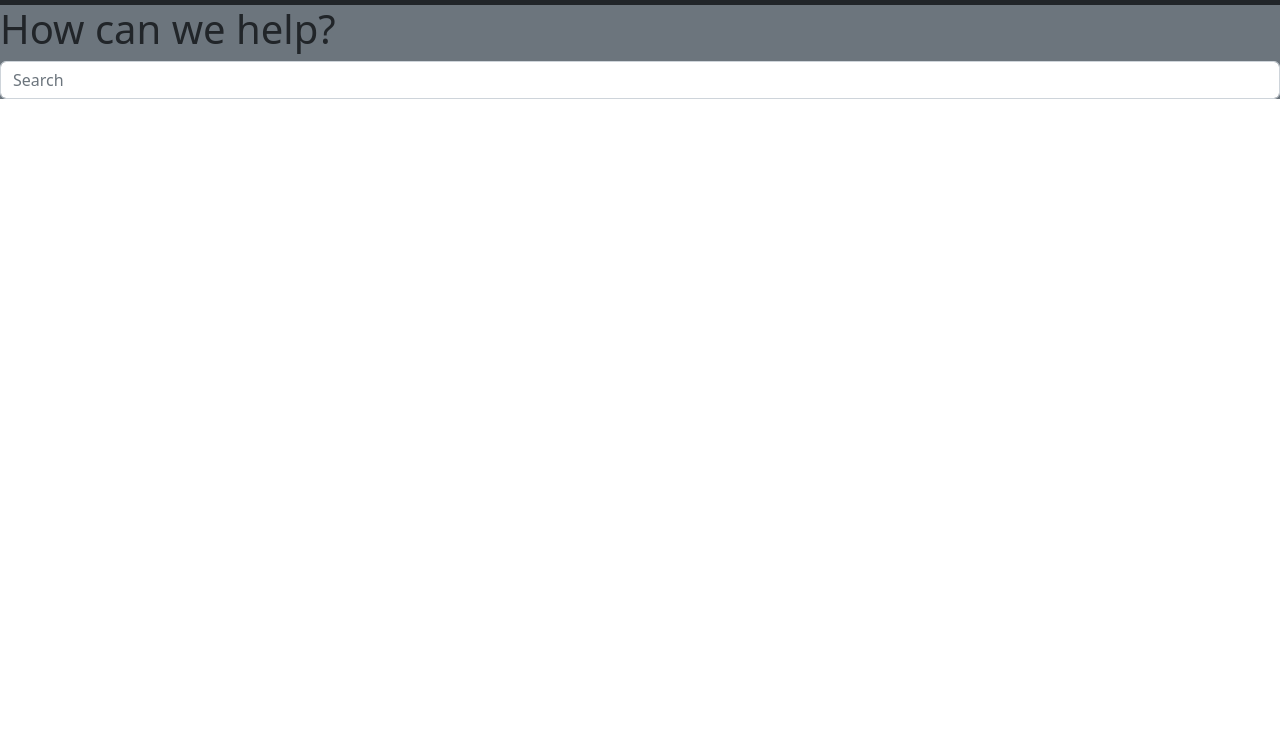
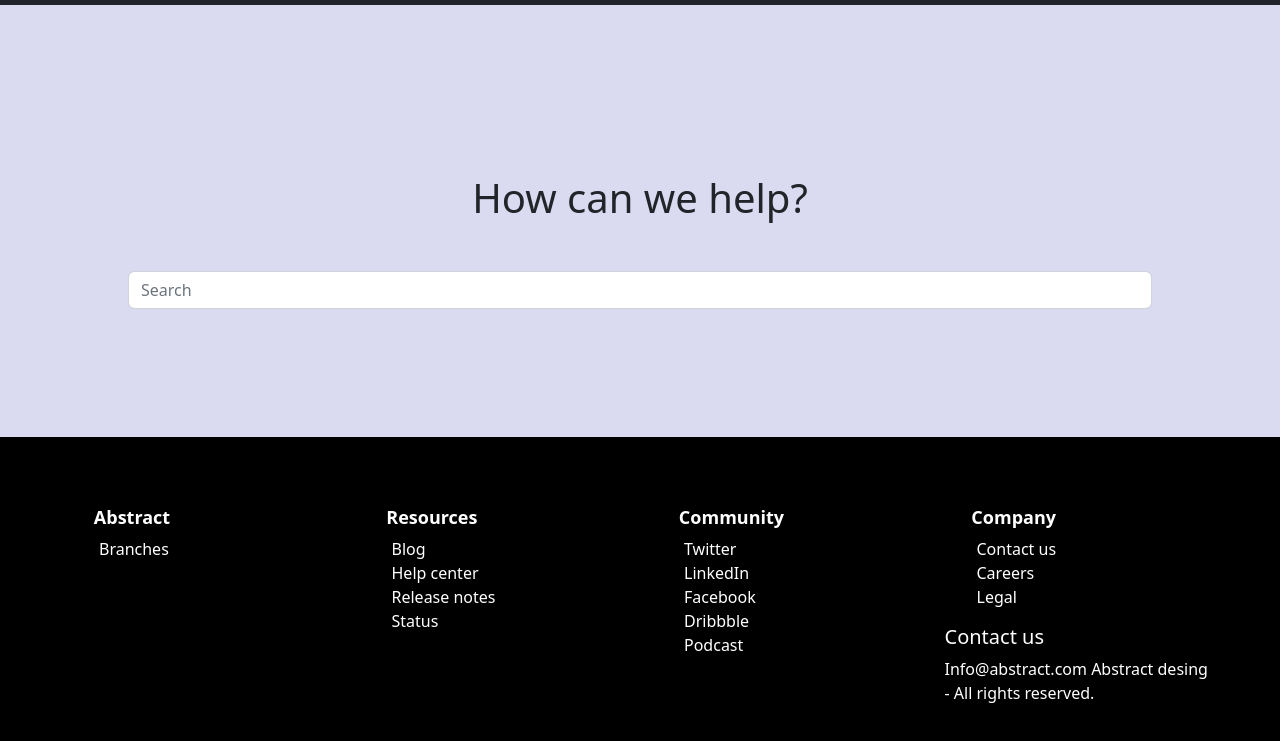
Before and after one commit to apofeniaisidora/Help-center, a plain HTML site: page index.html in a window 1280 px wide. Shown: the part 51-792 px from the top of the page. Drawn offline with nearby package versions, Linux system fonts and the light colour scheme.

Commit message:
modificaciones 24.10

```diff
--- a/assets/style.css
+++ b/assets/style.css
@@ -0,0 +1,38 @@
+.buscador {padding: 10%;background-color: #dadbf1;}
+h1 {text-align: center; padding: 4%;}
+
+
+
+* {
+  margin: 0;
+  padding: 0;
+  box-sizing: border-box;
+}
+.container {
+  margin: auto;
+  max-width: 1170px;
+}
+.footer {
+  background-color: black;
+  padding: 70px 0;
+  box-sizing: border-box;
+}
+ul {
+  list-style: none;
+}
+a {color: #ffffff; text-decoration: none; margin: 0; size: 1rem;}
+.row {
+  display: flex;
+  flex-wrap: wrap;
+}
+.footer-col {
+  width: 25%;
+  color: #ffffff;
+}
+
+.footer-col h4 {
+  font-size: 18px;
+  color: #ffffff;
+  margin-left: 10%;
+  font-weight: 600;
+}
--- a/index.html
+++ b/index.html
@@ -1,31 +1,78 @@
 <!DOCTYPE html>
 <html>
+
 <head>
     <title>Help center</title>
     <meta charset="utf-8">
     <meta name="viewport" content="width=device-width, initial-scale=1">
-<link href="https://cdn.jsdelivr.net/npm/bootstrap@5.2.2/dist/css/bootstrap.min.css" rel="stylesheet" integrity="sha384-Zenh87qX5JnK2Jl0vWa8Ck2rdkQ2Bzep5IDxbcnCeuOxjzrPF/et3URy9Bv1WTRi" crossorigin="anonymous">
+    <link href="https://cdn.jsdelivr.net/npm/bootstrap@5.2.2/dist/css/bootstrap.min.css" rel="stylesheet"
+        integrity="sha384-Zenh87qX5JnK2Jl0vWa8Ck2rdkQ2Bzep5IDxbcnCeuOxjzrPF/et3URy9Bv1WTRi" crossorigin="anonymous">
+    <link rel="stylesheet" href="assets/style.css">
 </head>
+
 <body>
     <nav class="navbar bg-dark">
         <div class="container-fluid">
             <a class="navbar-brand text-white" href="#">
                 <img src="..." alt="Logo" width="30" height="24" class="d-inline-block align-text-top">Bootstrap</a>
-                <button class="btn btn-outline-light type="button">Main button</button>
+            <button class="btn btn-outline-light type=" button">Main button</button>
             <button class="btn btn-primary text-white outline-light" type="button">Sign in</button>
         </div>
     </nav>
-    <div class="bg-secondary">
+    <div class=" buscador">
         <h1>How can we help?</h1>
         <input class="form-control" placeholder="Search">
     </div>
 
-    <div>
+    <div class="opciones">
+    </div>
+
+    <footer class="footer">
+        <div class="container">
+            <div class="row">
+                <div class="footer-col">
+                    <h4>Abstract</h4>
+                    <ul>
+                        <li><a href="#">Branches</a></li>
+                    </ul>
+                </div>
+                <div class="footer-col">
+                    <h4>Resources</h4>
+                    <ul>
+                        <li><a href="#">Blog</a></li>
+                        <li><a href="#">Help center</a></li>
+                        <li><a href="#">Release notes</a></li>
+                        <li><a href="#">Status</a></li>
+                    </ul>
+                </div>
+                <div class="footer-col">
+                    <h4>Community</h4>
+                    <ul>
+                        <li><a href="#">Twitter</a></li>
+                        <li><a href="#">LinkedIn</a></li>
+                        <li><a href="#">Facebook</a></li>
+                        <li><a href="#">Dribbble</a></li>
+                        <li><a href="#">Podcast</a></li>
+                    </ul>
+                </div>
+                <div class="footer-col">
+                    <h4>Company</h4>
+                    <ul>
+                        <li><a href="#">Contact us</a></li>
+                        <li><a href="#">Careers</a></li>
+                        <li><a href="#">Legal</a></li>
+                    </ul>
+                    <h5>Contact us</h5>
+                        <a>Info@abstract.com</a>
+                        <a>Abstract desing - All rights reserved.</a>
+                </div>
+            </div>
 
         </div>
-    <footer>
 
     </footer>
 
+
 </body>
+
 </html>
```
Lines whose indentation alone changed are shown as unchanged.
